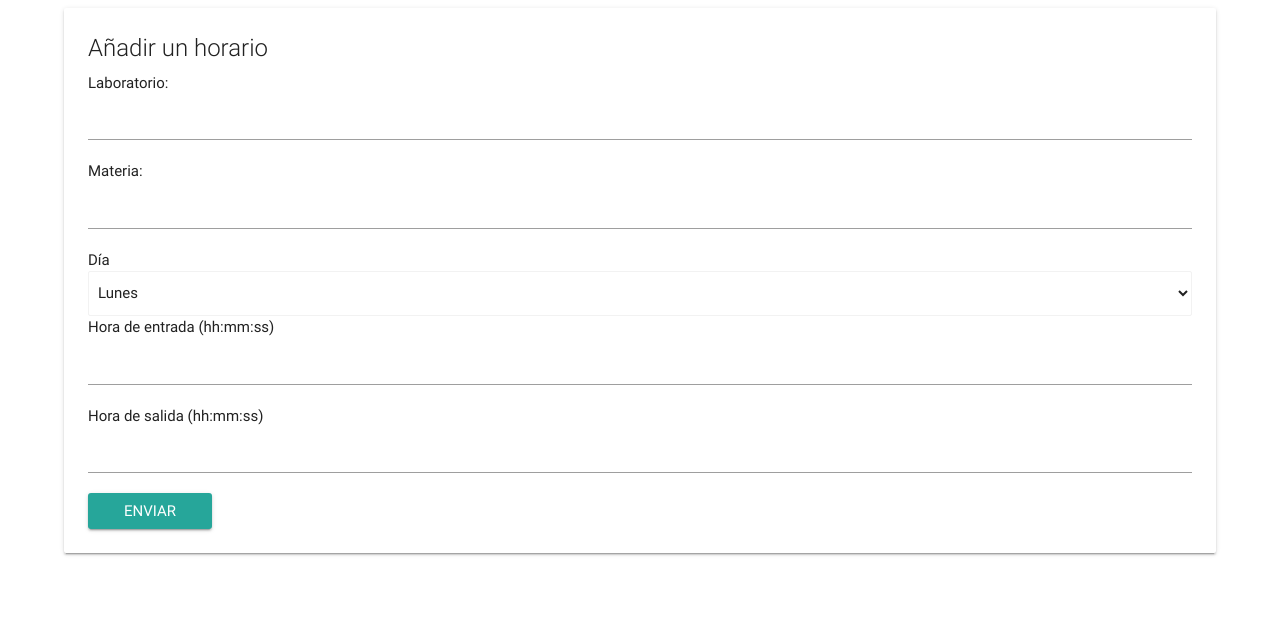
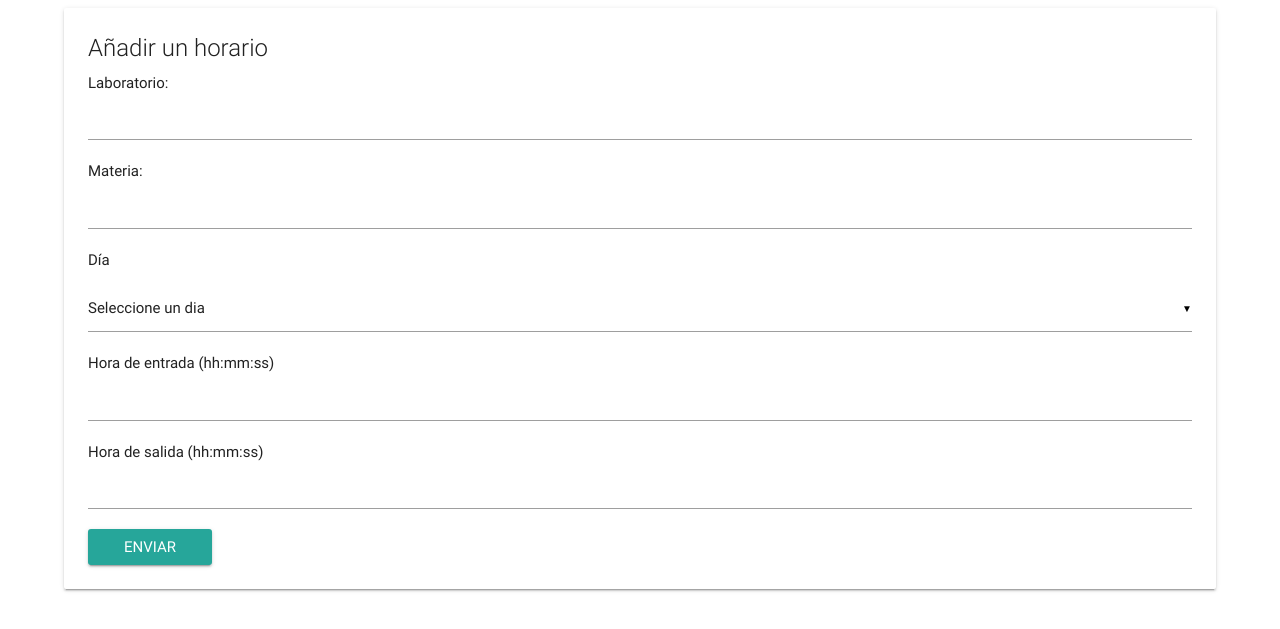
Before and after one commit to Jerts/AdmiLab, a PHP site: page /crear_horario.php in a window 1280 px wide. Shown: the top 629 px of the page. Run offline with PHP 8.4, Linux system fonts and the light colour scheme; the visitor is signed in with stand-in values (Sample User, id 1); data comes from the database, SQL or seed files in the repository; data that the repository does not hold is empty.

Commit message:
Select MatDesg

```diff
--- a/paginas/crear_horario.php
+++ b/paginas/crear_horario.php
@@ -49,13 +49,16 @@ if(!isset($_SESSION['user_docente'])){      /*Permite revisar si el usuario ya e
           </datalist><br>
 
           Día<br>
-					<select name="dia" class="validate browser-default">
+					<div class="input-field">
+						<select name="dia" class="validate">
+								<option value="" disabled selected>Seleccione un dia</option>
 		            <option value="LUNES">Lunes</option>
 		            <option value="MARTES">Martes</option>
 		            <option value="MIERCOLES">Miercoles</option>
 		            <option value="JUEVES">Jueves</option>
 		            <option value="VIERNES">Viernes</option>
 		         </select>
+					</div>
 
           Hora de entrada (hh:mm:ss)<br>
           <input type="text" name="hora_entrada" class="validate"><br>
@@ -71,7 +74,9 @@ if(!isset($_SESSION['user_docente'])){      /*Permite revisar si el usuario ya e
 		<script src="assets/js/jquery-1.10.2.js" type="text/javascript"></script>
 		<script type="text/javascript" src="assets/js/materialize.min.js"></script>
 		<script type="text/javascript">
-
+		$(document).ready(function() {
+			$('select').material_select();
+		});
 		</script>
   </body>
 </html>
```
Lines whose indentation alone changed are shown as unchanged.
